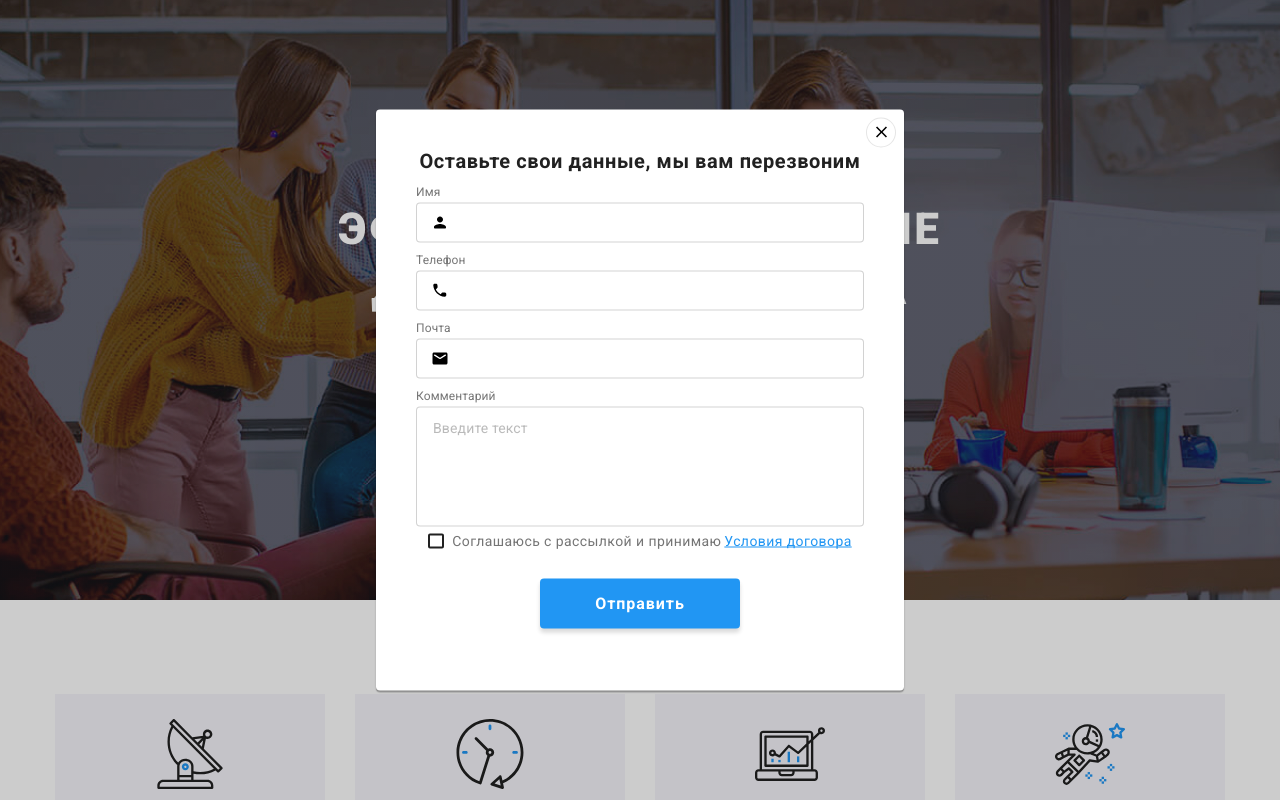
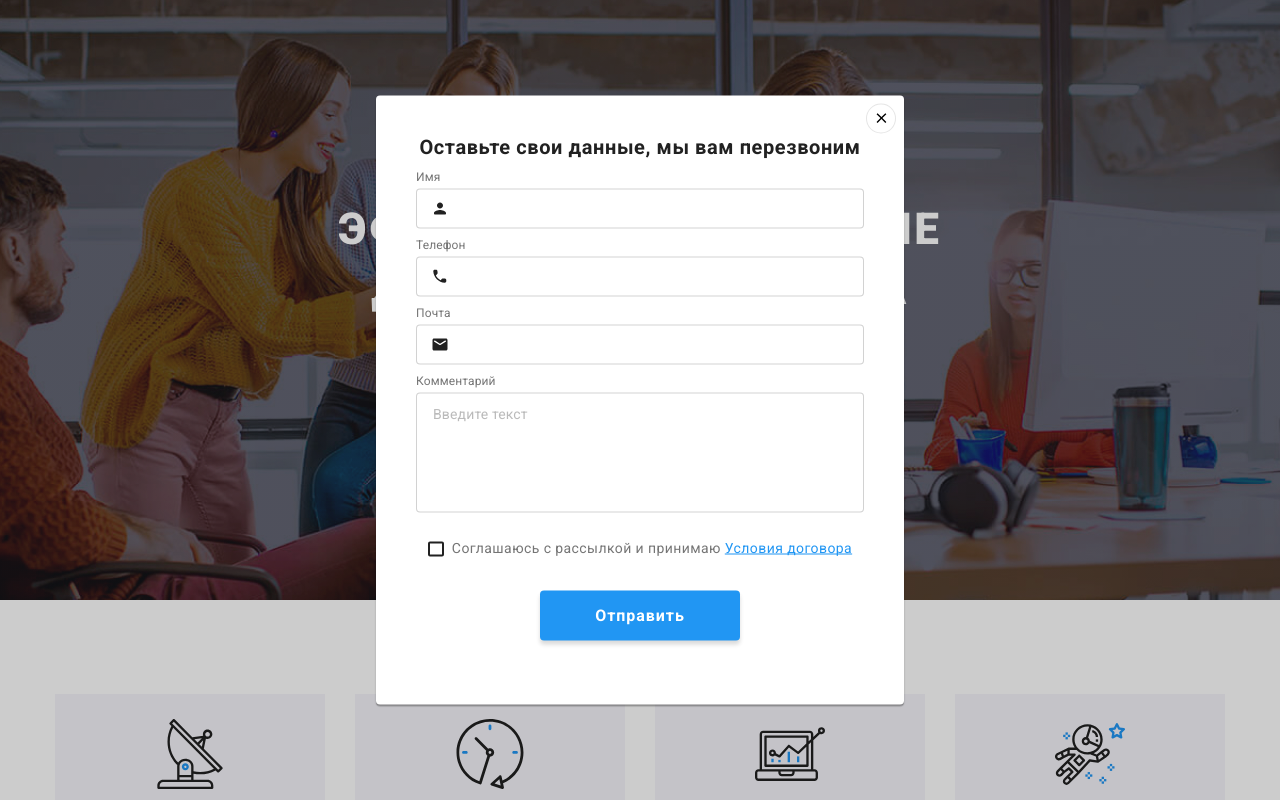
Before and after one commit to ZakharDev/goit-markup-hw-08, a plain HTML site: page index.html in a window 1280 px wide. Both pictures are taken after a click on the button "Заказать услугу". Shown: the top 800 px of the page. Drawn offline with nearby package versions, Linux system fonts and the light colour scheme.

Commit message:
modal-done

```diff
--- a/index.html
+++ b/index.html
@@ -452,7 +452,7 @@
 
 
 
-    <div class="backdrop is-hidden" data-modal>
+<!-- <div class="backdrop is-hidden" data-modal>
     <div class="modal">
         <button type="button" class="modal-close" data-modal-close>
             <svg class="icon-close" width="18" height="18">
@@ -474,8 +474,7 @@
                 <label for="tel" class="modal-input-text">Телефон</label>
                 <div class="form-input-wrapper">
                     <input type="tel" name="tel" id="tel" class="modal-input" placeholder="" />
-                        <svg class="form-icon"
-                            width="18" height="18">
+                    <svg class="form-icon" width="18" height="18">
                         <use href="./images/icons.svg#phone-modal"></use>
                     </svg>
                 </div>
@@ -489,15 +488,10 @@
                     </svg>
                 </div>
             </div>
-					<label class="label-contacts textarea" for="textarea">
+            <label class="label-contacts textarea modal-input-text" for="textarea">
                 Комментарий
-						<textarea
-							class="form-textarea"
-							name="comment"
-							rows="6"
-							placeholder="Введите текст"
-							id="textarea"
-						></textarea>
+                <textarea class="form-textarea" name="comment" rows="6" placeholder="Введите текст"
+                    id="textarea"></textarea>
             </label>
             <div class="modal-form-checkbox">
                 <input type="checkbox" name="user-policy" id="user-policy" class="modal-input-policy visually-hidden">
@@ -513,11 +507,13 @@
             <button type="submit" class="primary-button">Отправить</button>
         </form>
     </div>
-    </div>
-                <!-- <div class="backdrop " data-modal>
+</div> -->
+
+
+<div class="backdrop is-hidden" data-modal>
     <div class="modal">
         <button class="close" data-modal-close>
-                     <svg class="close__button">
+            <svg class="close__button" >
                 <use href="./images/icons.svg#icon-close"></use>
             </svg>
         </button>
@@ -528,7 +524,7 @@
                     <label for="user-name" class="form__label">Имя</label>
                     <div class="form__icon-box">
                         <input type="text" name="user-name" id="user-name" class="form__input">
-                              <svg class="form__icon-svg">
+                        <svg class="form__icon-svg" width="18" height="18">
                             <use href="./images/icons.svg#person-modal"></use>
                         </svg>
                     </div>
@@ -537,7 +533,7 @@
                     <label for="user-tel" class="form__label">Телефон</label>
                     <div class="form__icon-box">
                         <input type="tel" name="user-tel" id="user-tel" class="form__input">
-                              <svg class="form__icon-svg">
+                        <svg class="form__icon-svg" width="18" height="18">
                             <use href="./images/icons.svg#phone-modal"></use>
                         </svg>
                     </div>
@@ -546,7 +542,7 @@
                     <label for="user-mail" class="form__label">Почта</label>
                     <div class="form__icon-box">
                         <input type="mail" name="user-mail" id="user-mail" class="form__input">
-                              <svg class="form__icon-svg">
+                        <svg class="form__icon-svg" width="18" height="18">
                             <use href="./images/icons.svg#email-modal"></use>
                         </svg>
                     </div>
@@ -557,21 +553,24 @@
                         class="form__comment"></textarea>
                 </div>
                 <div class="form__checkbox">
-                           <input type="checkbox" name="user-policy" id="user-policy" class="form__input-policy visually-hidden">
+                    <input type="checkbox" name="user-policy" id="user-policy"
+                        class="form__input-policy visually-hidden">
                     <label for="user-policy" class="form__policy-text"><span class="form__border-checkbox">
                             <svg class="form__icon-check" width="16" height="15">
                                 <use href="./images/icons.svg#icon-galka"></use>
                             </svg>
                         </span>
-                              Соглашаюсь с рассылкой и принимаю
-                              <a href="#" class="form__policy-link">Условия договора</a>
+                        <span>Соглашаюсь с рассылкой и принимаю
+                            <a href="#" class="form__policy-link">Условия договора</a></span>
                     </label>
                 </div>
             </div>
         </form>
         <button type="submit" class="button-submit">Отправить</button>
     </div>
-            </div> -->
+</div>
+
+
     <script src="./js/modal.js"></script>
 </body>
 </html>
--- /dev/null
+++ b/sass/components/_backdrop.scss
@@ -0,0 +1,23 @@
+.backdrop {
+  position: fixed;
+  top: 0;
+  left: 0;
+  width: 100%;
+  height: 100%;
+  margin: 0 auto;
+
+  background-color: rgba(0, 0, 0, 0.2);
+
+  opacity: 1;
+  visibility: visible;
+  pointer-events:visible;
+  transform:scale(1);
+  @include transition(opacity, visibility, transform, var(--time), var(--timing-function));
+
+  &.is-hidden {
+  opacity: 0;
+  visibility: hidden;
+  pointer-events:none;
+  transform: scale(0.7);
+}
+}
--- a/sass/components/_modal.scss
+++ b/sass/components/_modal.scss
@@ -1,182 +1,139 @@
-.backdrop {
+// .primary-button {
+//   display: block;
+//   margin: 0 auto;
+//   min-width: 200px;
+//   height: 50px;
+
+//   padding: 10px 32px;
+
+//   font-family: inherit;
+//   font-weight: 700;
+//   font-size: 16px;
+//   line-height: 1.9;
+//   letter-spacing: 0.06em;
+//   border: none;
+//   cursor: pointer;
+//   background-color: var(--accent-colot);
+//   color: var(--white-color);
+//   box-shadow: 0px 4px 4px rgba(0, 0, 0, 0.15);
+//   border-radius: 4px;
+//   transition: color 250ms cubic-bezier(0.4, 0, 0.2, 1),
+//     border 250ms cubic-bezier(0.4, 0, 0.2, 1);
+//   &:focus {
+//     outline-color: var(--accent-colot);
+//   }
+// }
+
+.modal {
   position: fixed;
-  width: 100vw;
-  height: 100vh;
-  background-color: rgba(0, 0, 0, 0.2);
-  top: 0;
-  left: 0;
+  top: 50%;
+  left: 50%;
+  transform: translate(-50%, -50%);
   opacity: 1;
-  transition: opacity 250ms cubic-bezier(0.4, 0, 0.2, 1),
-    visibility 250ms cubic-bezier(0.4, 0, 0.2, 1);
-  &.is-hidden {
-    .modal {
-      transform: translate(-50%, -50%) scale(0.7);
-    }
+  padding: 40px;
+  width: 90%;
+  height: auto;
+
+  @media screen and (min-width: 480px) {
+    width: 450px;
+    height: 609px;
+  }
+
+  background-color: #fff;
+  border-radius: 4px;
+  box-shadow: 0px 1px 3px rgba(0, 0, 0, 0.12), 0px 1px 1px rgba(0, 0, 0, 0.14),
+    0px 2px 1px rgba(0, 0, 0, 0.2);
+
+  @media screen and(min-width:1200px) {
+    min-width: 528px;
+    min-height: 581px;
+  }
+}
+.modal__title {
+  margin-bottom: 12px;
+  font-weight: 700;
+  font-size: 20px;
+  line-height: 1.5;
+  letter-spacing: 0.03em;
+  text-align: center;
+  color: var(--modal-title-color);
+
+  @media screen and(max-width:480px) {
+    font-size: 4vw;
+  }
+
+  @media screen and(min-width:1200px) {
+    line-height: 1.15;
+  }
+}
+/*-------------------------------Modal Form ----------- */
+.form__container {
+  margin: 0;
+  padding: 0;
+  margin-bottom: 30px;
+
+  & :nth-child(4) {
+    margin-bottom: 20px;
   }
 }
 
-.is-hidden {
-  visibility: hidden;
-  opacity: 0;
-  pointer-events: none;
-}
-
-.backdrop .modal {
-  position: absolute;
-  padding: 40px;
-  width: 528px;
-  min-height: 581px;
-  background: var(--modal-button-submit-color);
-  box-shadow: 0px 1px 3px rgba(0, 0, 0, 0.12), 0px 1px 1px rgba(0, 0, 0, 0.14),
-    0px 2px 1px rgba(0, 0, 0, 0.2);
-  border-radius: 4px;
-  top: 50%;
-  left: 50%;
-  transform: scale(1) translate(-50%, -50%);
-  transition: transform 250ms cubic-bezier(0.4, 0, 0.2, 1);
-}
-.modal-close {
-  display: flex;
-  align-items: center;
-  justify-content: center;
-  position: absolute;
-  width: 30px;
-  height: 30px;
-  top: 8px;
-  right: 8px;
-  padding: 6px;
-  color: var(--accent-colot);
-  background-color: var(--modal-button-submit-color);
-  border: 1px solid rgba(0, 0, 0, 0.1);
-  border-radius: 50%;
-  cursor: pointer;
-
-  transition: fill 250ms cubic-bezier(0.4, 0, 0.2, 1),
-    border 250ms cubic-bezier(0.4, 0, 0.2, 1);
-  &:hover,
-  &:focus {
-    fill: currentColor;
-  }
-}
-
-.icon-close {
-  position: absolute;
-  color: var(--accent-colot);
-}
-
-.modal-title {
-  font-weight: 700;
-  font-size: 20px;
-  line-height: 1.15;
-  text-align: center;
-  letter-spacing: 0.03em;
-  margin-bottom: 12px;
-  color: var(--title-text-color);
-}
-
-.form-field {
+.form__box {
+  width: 100%;
   margin-bottom: 10px;
 }
 
-.label-contacts {
-  display: block;
-  margin-bottom: 4px;
+.form__input {
+  padding-left: 42px;
+  width: 100%;
+  height: 40px;
+  border-radius: 4px;
+  border: 1px solid rgba(33, 33, 33, 0.2);
+  outline: none;
+  @include transition(
+    border-color,
+    null,
+    null,
+    var(--duration),
+    var(--function)
+  );
 
-  font-weight: 400;
-  font-size: 12px;
-  line-height: 1.17;
-  letter-spacing: 0.01em;
-  color: var(--primeri-text-color);
-}
-.form-textarea {
-  width: 100%;
-  height: 120px;
-  padding: 12px 16px;
-  margin-top: 4px;
-  resize: none;
-
-  border-radius: 4px;
-  outline-color: transparent;
-  border: 1px solid rgba(33, 33, 33, 0.2);
-
-  transition: border-color var(--duration) var(--function);
-  &::placeholder {
-    font-weight: 400;
-    font-size: 14px;
-    line-height: 1.14;
-    letter-spacing: 0.01em;
-
-    color: rgba(117, 117, 117, 0.5);
-  }
   &:focus {
     border-color: var(--accent-colot);
-    border-width: 2px;
   }
-}
-
-.modal-input-text {
-  display: flex;
-  flex-direction: column;
-  margin-bottom: 4px;
-  font-size: 12px;
-  line-height: 1.17;
-  letter-spacing: 0.01em;
-  color: var(--modal-text-color);
-}
-
-.form-input-wrapper {
-  position: relative;
-}
-
-.modal-input {
-  display: block;
-  width: 100%;
-  height: 40px;
-  padding-left: 42px;
-
-  border-radius: 4px;
-
-  border: 1px solid rgba(33, 33, 33, 0.2);
-  outline-color: transparent;
-
-  transition: border-color var(--duration) var(--function);
-  &:focus {
-    border: 1px solid var(--accent-colot);
-  }
-  &:focus {
-    border-color: var(--accent-colot);
-    border-width: 2px;
-  }
-  &:focus + .form-icon {
+  &:focus + .form__icon-svg {
     fill: var(--accent-colot);
   }
 }
+.form__label {
+  display: block;
+  padding-bottom: 4px;
+  font-weight: normal;
+  font-size: 12px;
+  line-height: 1.16;
+  letter-spacing: 0.01em;
 
-.form-input-wrapper {
-  position: relative;
+  color: var(--modal-text-color);
 }
-.form-icon {
-  position: absolute;
-  top: 50%;
-  left: 15px;
-  transform: translateY(-50%);
-  transition: fill 250ms var(--function);
-}
-.form-textarea {
-  transition: color 250ms cubic-bezier(0.4, 0, 0.2, 1),
-    border 250ms cubic-bezier(0.4, 0, 0.2, 1);
+.form__comment {
+  padding: 12px 16px;
   width: 100%;
   height: 120px;
-  padding: 12px 16px;
+  border: 1px solid rgba(33, 33, 33, 0.2);
   border-radius: 4px;
-  border: 1px solid rgba(33, 33, 33, 0.2);
+
   resize: none;
+  outline: none;
+  @include transition(
+    border-color,
+    null,
+    null,
+    var(--duration),
+    var(--function)
+  );
 
-  color: #000000;
   &:focus {
-    fill: var(--accent-colot);
+    border-color: var(--accent-colot);
   }
-
   &::placeholder {
     color: rgba(117, 117, 117, 0.5);
     font-size: 14px;
@@ -187,35 +144,45 @@
   }
 }
 
-/* aaaaaaaaaaaaaaaaaaaaa */
-.modal-form-checkbox {
-  margin-bottom: 30px;
+.form__icon-box {
+  position: relative;
+  width: 100%;
+
+  color: var(--modal-icon-input-color);
 }
-.modal-policy-text {
+
+.form__icon-svg {
+  position: absolute;
+  top: 50%;
+  left: 15px;
+  transform: translateY(-50%);
+  fill: currentColor;
+
+  @include transition(fill, null, null, var(--time), var(--timing-function));
+}
+
+/**------------------------- Checkbox */
+.form__policy-text {
   display: flex;
-  justify-content: center;
   align-items: center;
   height: 15px;
-  font-size: 14px;
-  line-height: 1.71;
+  text-align: center;
+  font-size: 12px;
+  line-height: 1.17;
   letter-spacing: 0.03em;
-}
-.modal-input-policy {
-  cursor: pointer;
-  &:focus + .modal-policy-text .border-checkbox,
-  &:hover + .modal-policy-text .border-checkbox {
-    border-color: #2196f3;
-  }
-
-  &:checked + .modal-policy-text .border-checkbox {
-    background-color: var(--accent-colot);
-    border: none;
-  }
-  &:checked:focus + .modal-policy-text .icon-check {
-    fill: var(--white-color);
+  @media screen and (min-width: 1200px) {
+    font-size: 14px;
+    line-height: 1.71;
+    justify-content: center;
+    align-items: center;
+    height: 24px;
   }
 }
-.border-checkbox {
+.form__input-policy {
+  cursor: pointer;
+}
+
+.form__border-checkbox {
   display: flex;
   justify-content: center;
   align-items: center;
@@ -225,54 +192,95 @@
   border-radius: 2px;
   margin-right: 8px;
 
-  transition: background-color 250ms var(--function),
-    border-color 250ms var(--function);
+  @include transition(
+    background-color,
+    border-color,
+    null,
+    var(--duration),
+    var(---function)
+  );
+
+  .form__input-policy:focus + .form__policy-text &,
+  .form__input-policy:hover + .form__policy-text & {
+    border-color: #2196f3;
+  }
+  .form__input-policy:checked + .form__policy-text & {
+    background-color: var(--accent-colot);
+    border: none;
+  }
 }
-.icon-check {
+.form__icon-check {
   fill: transparent;
+
+  .form__input-policy:checked:focus + .form__policy-text & {
+    fill: var(--white-color);
+  }
 }
 
-.modal-policy-link {
+.form__policy-link {
   color: var(--modal-policy-link);
   text-decoration: underline;
-  font-size: 14px;
-  line-height: 1.71;
+
+  font-style: 12px;
+  line-height: 1.17;
   letter-spacing: 0.03em;
   text-decoration-skip-ink: none;
-  margin-left: 3px;
+  // margin-left: 3px;
+  @media screen and (min-width: 1200px) {
+    font-size: 14px;
+    line-height: 1.71;
+  }
+}
+.button-submit {
+  // position: absolute;
+  // left: 50%;
+  // bottom: 40px;
+  // transform: translateX(-50%);
+  width: 200px;
+  height: 50px;
+  margin-right: auto;
+  margin-left: auto;
+  display: flex;
+  justify-content: center;
+  align-items: center;
+
+  background-color: var(--accent-colot);
+  color: var(--modal-button-submit-color);
+  box-shadow: 0px 4px 4px rgba(0, 0, 0, 0.15);
+  border-radius: 4px;
+  border: none;
+
+  font-weight: 700;
+  font-size: 16px;
+  line-height: 1.87;
+  letter-spacing: 0.06em;
+  cursor: pointer;
+}
+.close {
+  position: absolute;
+  right: 8px;
+  top: 8px;
+
+  width: 30px;
+  height: 30px;
+  border-radius: 50%;
+
+  background: #ffffff;
+  border: 1px solid rgba(0, 0, 0, 0.1);
+  cursor: pointer;
+
+  @include transition(color, null, null, var(--time), var(--timing-function));
+
+  &:hover,
+  &:focus {
+    color: var(--accent-colot);
+  }
 }
 
-/* aaaaaaaaaaaaaaaaaaaaa */
-
-.agreement {
-  margin-left: 5px;
-  text-decoration-line: underline;
-  text-decoration-skip-ink: none;
-  color: var(--accent-colot);
+.close__button {
+  width: 100%;
+  height: 100%;
+  fill: currentColor;
+  transition-duration: var(--duration);
+  transition-timing-function: var(--function);
 }
-
-.primary-button {
-  display: block;
-  margin: 0 auto;
-  min-width: 200px;
-  height: 50px;
-
-  padding: 10px 32px;
-
-  font-family: inherit;
-  font-weight: 700;
-  font-size: 16px;
-  line-height: 1.9;
-  letter-spacing: 0.06em;
-  border: none;
-  cursor: pointer;
-  background-color: var(--accent-colot);
-  color: var(--white-color);
-  box-shadow: 0px 4px 4px rgba(0, 0, 0, 0.15);
-  border-radius: 4px;
-  transition: color 250ms cubic-bezier(0.4, 0, 0.2, 1),
-    border 250ms cubic-bezier(0.4, 0, 0.2, 1);
-  &:focus {
-    outline-color: var(--accent-colot);
-  }
-}
--- a/sass/main.scss
+++ b/sass/main.scss
@@ -17,5 +17,6 @@
 @import "./components/footer";
 @import "./components/container-sign-up";
 @import "./components/modal";
+@import "./components/backdrop";
 // ---------------portfolio-----------
 @import "./components/types-of-work";
```
Also changed, not shown: css/main.css, css/main.min.css, 2 other files. Lines whose indentation alone changed are shown as unchanged.
